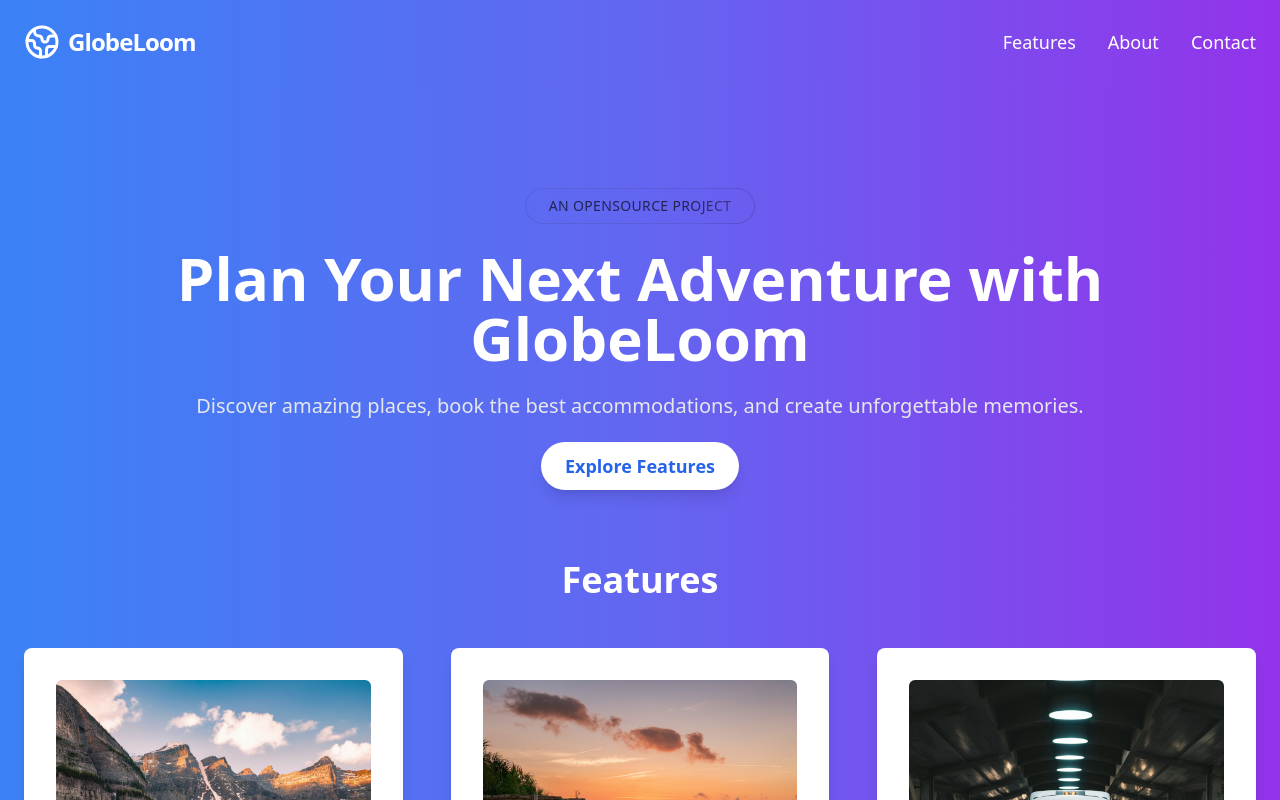
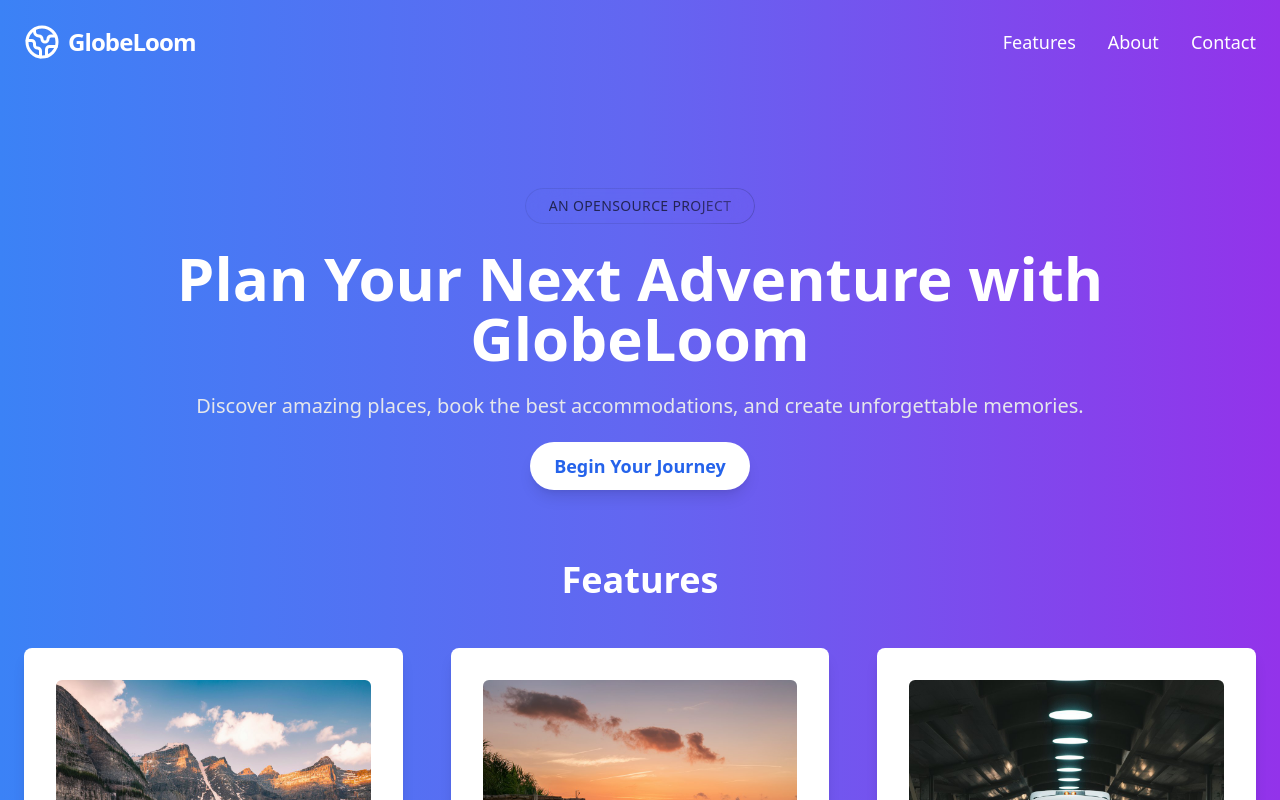
Before and after one commit to AvhiMaz/GlobeLoom, a React (Vite) app in the folder frontend/: page / in a window 1280 px wide. Shown: the top 800 px of the page. Built offline with nearby package versions, Linux system fonts and the light colour scheme.

Commit message:
update landing

```diff
--- a/frontend/src/components/Landing.tsx
+++ b/frontend/src/components/Landing.tsx
@@ -1,6 +1,27 @@
+import { useState } from "react";
 import ShinyButton from "./ShinyButton";
+import { Loader } from "lucide-react";
 
 export default function LandingPage() {
+  const [isLoading, setIsLoading] = useState(false);
+
+  const handleButtonClick = () => {
+    setIsLoading(true);
+    setTimeout(() => {
+      window.location.href = "/dashboard/trips";
+    }, 1000);
+  };
+
+  if (isLoading) {
+    return (
+      <div className="min-h-screen bg-gradient-to-r from-blue-500 via-indigo-500 to-purple-600 text-white flex items-center justify-center">
+        <div className="text-center">
+          <Loader className="spin text-white" />
+        </div>
+      </div>
+    );
+  }
+
   return (
     <div className="min-h-screen bg-gradient-to-r from-blue-500 via-indigo-500 to-purple-600 text-white">
       <main className="w-full container mx-auto p-6">
@@ -8,7 +29,7 @@ export default function LandingPage() {
           <div className="mb-6">
             <ShinyButton
               className="rounded-full"
-              text=" An opensource project"
+              text="An opensource project"
             ></ShinyButton>
           </div>
           <h2 className="text-4xl lg:text-6xl font-extrabold mb-6">
@@ -18,8 +39,11 @@ export default function LandingPage() {
             Discover amazing places, book the best accommodations, and create
             unforgettable memories.
           </p>
-          <a className="bg-white text-blue-600 px-6 py-3 rounded-full font-bold text-lg shadow-lg hover:bg-gray-100 transition duration-300">
-            Explore Features
+          <a
+            onClick={handleButtonClick}
+            className="bg-white text-blue-600 px-6 py-3 rounded-full font-bold text-lg shadow-lg hover:bg-gray-100 transition duration-300 cursor-pointer"
+          >
+            Begin Your Journey
           </a>
         </section>
 
```
